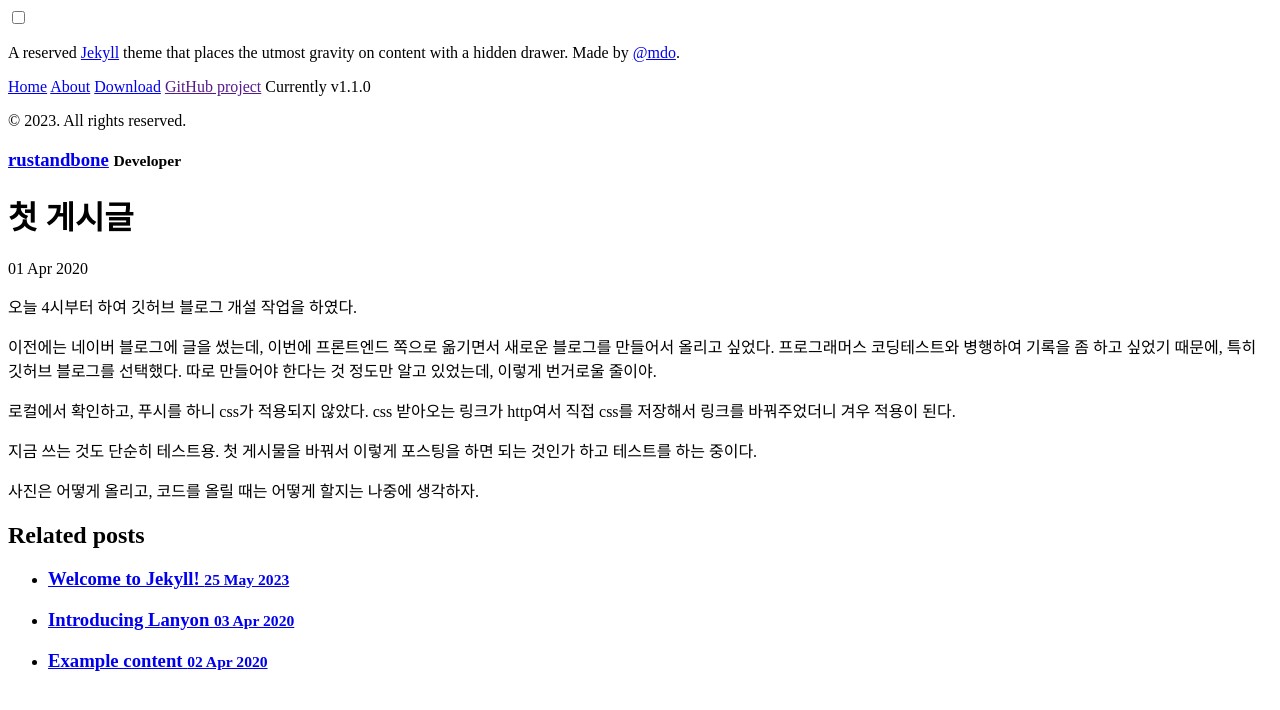
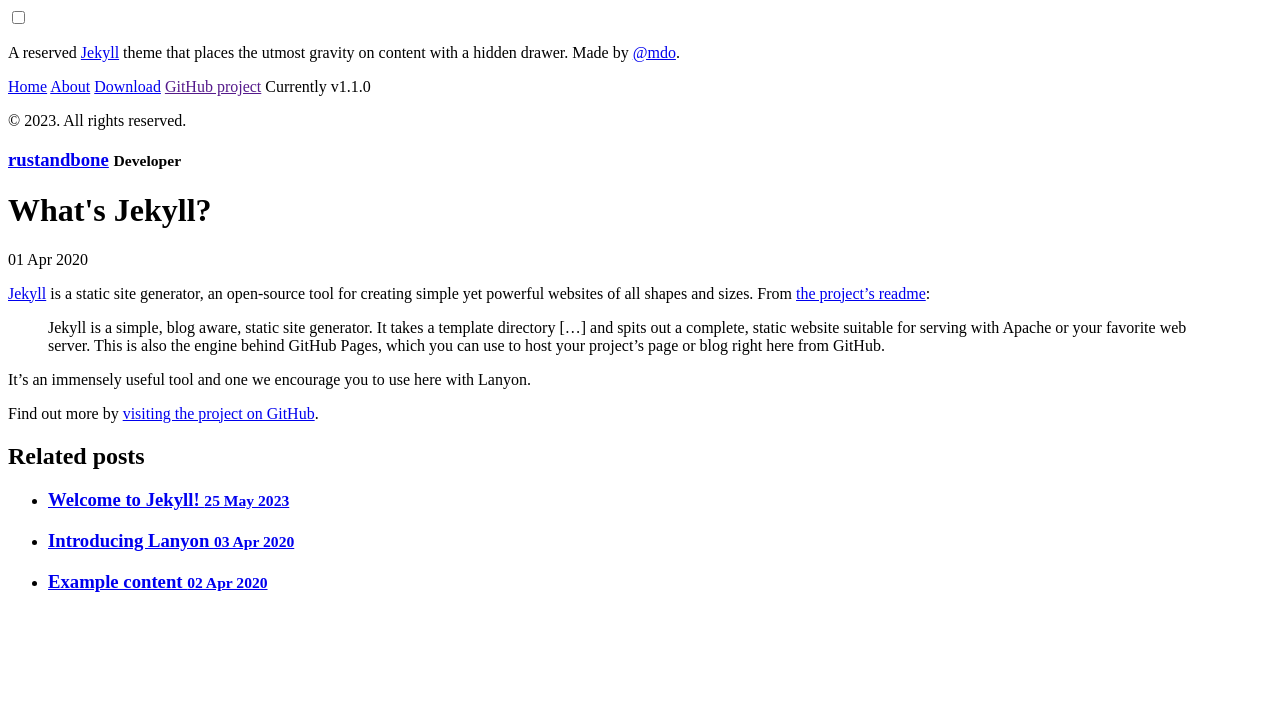
Before and after one commit to rustandbone/dev_blog, a Jekyll site: the page built from _posts/2020-04-01-whats-jekyll.md, in a window 1280 px wide. Shown: the top 710 px of the page. Built offline with Jekyll 4.4.1, drawn with Linux system fonts in a browser that asks for light colours.

Commit message:
post recovery

```diff
--- a/_posts/2020-04-01-whats-jekyll.md
+++ b/_posts/2020-04-01-whats-jekyll.md
@@ -1,14 +1,12 @@
 ---
 layout: post
-title: 첫 게시글
+title: What's Jekyll?
 ---
 
-오늘 4시부터 하여 깃허브 블로그 개설 작업을 하였다.
+[Jekyll](https://jekyllrb.com) is a static site generator, an open-source tool for creating simple yet powerful websites of all shapes and sizes. From [the project's readme](https://github.com/mojombo/jekyll/blob/master/README.markdown):
 
-이전에는 네이버 블로그에 글을 썼는데, 이번에 프론트엔드 쪽으로 옮기면서 새로운 블로그를 만들어서 올리고 싶었다. 프로그래머스 코딩테스트와 병행하여 기록을 좀 하고 싶었기 때문에, 특히 깃허브 블로그를 선택했다. 따로 만들어야 한다는 것 정도만 알고 있었는데, 이렇게 번거로울 줄이야.
+  > Jekyll is a simple, blog aware, static site generator. It takes a template directory [...] and spits out a complete, static website suitable for serving with Apache or your favorite web server. This is also the engine behind GitHub Pages, which you can use to host your project’s page or blog right here from GitHub.
 
-로컬에서 확인하고, 푸시를 하니 css가 적용되지 않았다. css 받아오는 링크가 http여서 직접 css를 저장해서 링크를 바꿔주었더니 겨우 적용이 된다.
+It's an immensely useful tool and one we encourage you to use here with Lanyon.
 
-지금 쓰는 것도 단순히 테스트용. 첫 게시물을 바꿔서 이렇게 포스팅을 하면 되는 것인가 하고 테스트를 하는 중이다.
-
-사진은 어떻게 올리고, 코드를 올릴 때는 어떻게 할지는 나중에 생각하자.
+Find out more by [visiting the project on GitHub](https://github.com/mojombo/jekyll).
```
